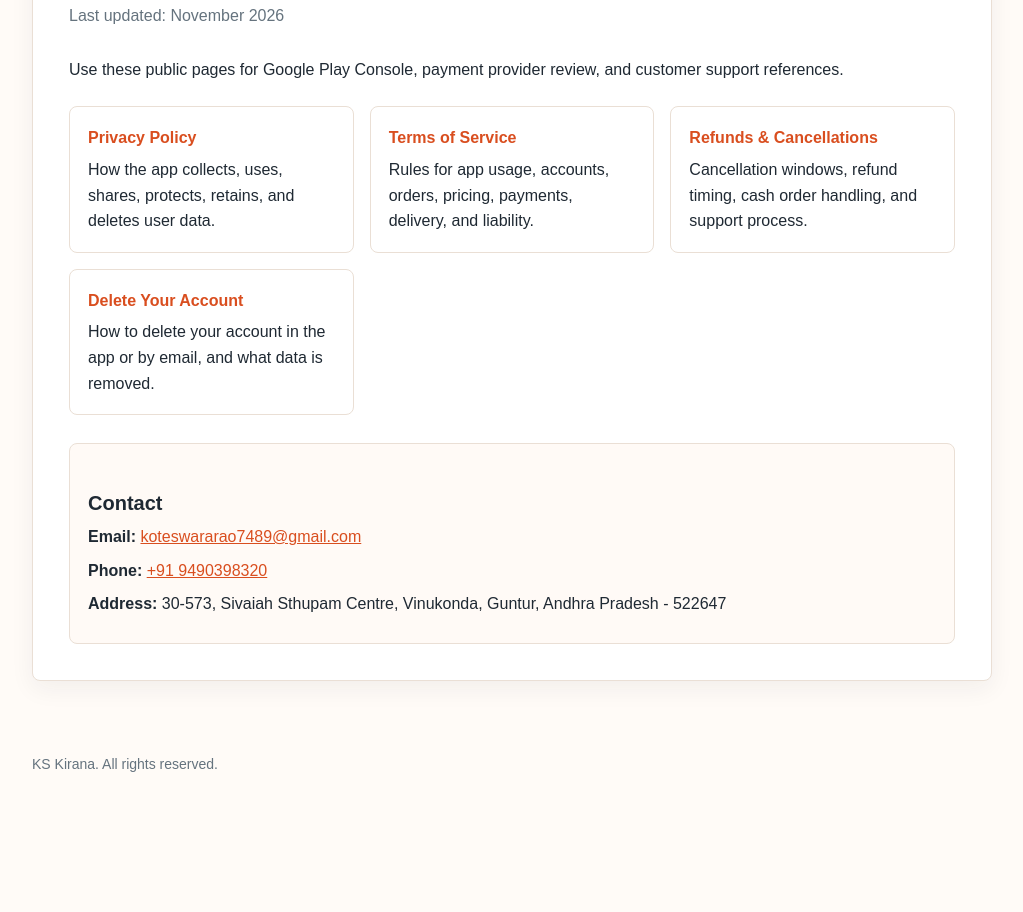
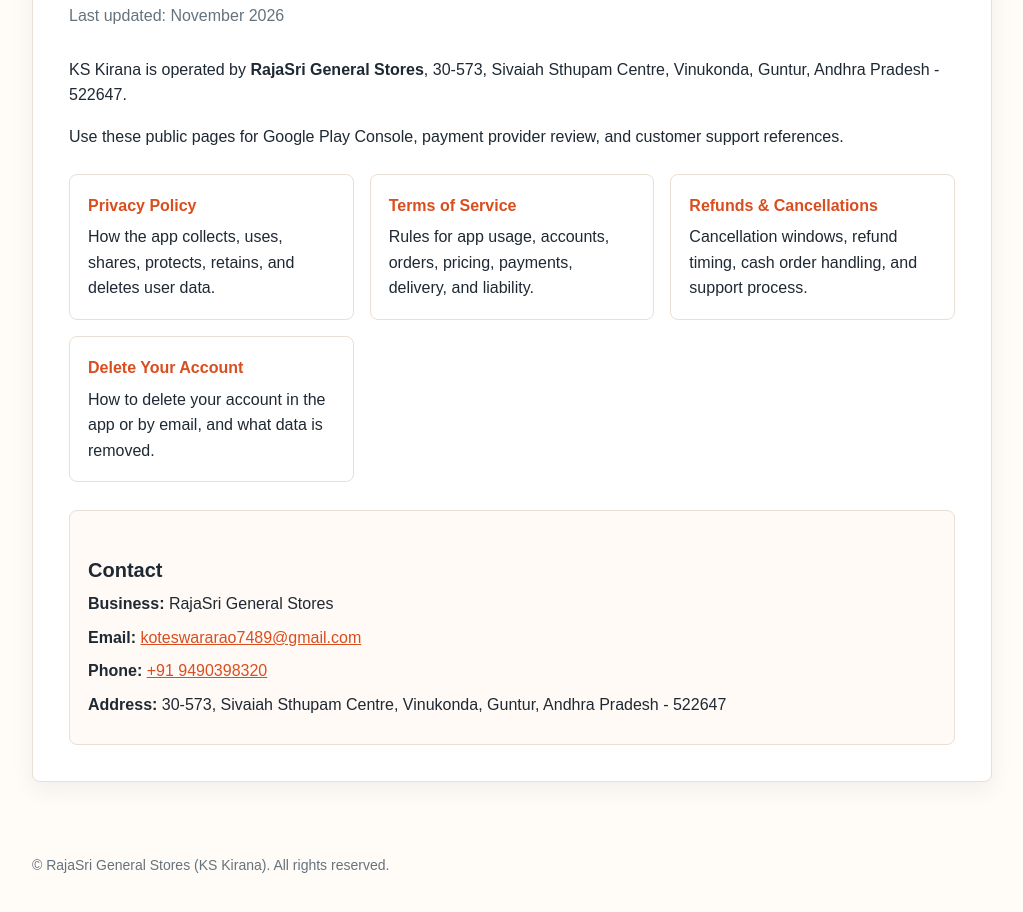
Before and after one commit to Hanuman42109/vnk-policies, a plain HTML site: page index.html in a window 1280 px wide. Shown: the part 282-1194 px from the top of the page, without its empty margins (128-1151 px from the left). Before the commit the page ends 1097 px from the top, so only its background shows below. Drawn offline with Linux system fonts and the light colour scheme.

Commit message:
Name RajaSri General Stores as the business that operates KS Kirana
Add the operator line and business address to every policy page, the
business name to the contact box, and a footer copyright for the
registered business, as Razorpay and Google Play expect.

Co-Authored-By: Claude Opus 5.5 <noreply@anthropic.com>

```diff
--- a/index.html
+++ b/index.html
@@ -25,6 +25,7 @@
       <section class="document">
         <h1>Policies</h1>
         <p class="updated">Last updated: November 2026</p>
+        <p class="operator">KS Kirana is operated by <strong>RajaSri General Stores</strong>, 30-573, Sivaiah Sthupam Centre, Vinukonda, Guntur, Andhra Pradesh - 522647.</p>
         <p>Use these public pages for Google Play Console, payment provider review, and customer support references.</p>
 
         <div class="cards">
@@ -48,6 +49,7 @@
 
         <div class="contact-box">
           <h2>Contact</h2>
+          <p><strong>Business:</strong> RajaSri General Stores</p>
           <p><strong>Email:</strong> <a href="mailto:koteswararao7489@gmail.com">koteswararao7489@gmail.com</a></p>
           <p><strong>Phone:</strong> <a href="tel:+919490398320">+91 9490398320</a></p>
           <p><strong>Address:</strong> 30-573, Sivaiah Sthupam Centre, Vinukonda, Guntur, Andhra Pradesh - 522647</p>
@@ -56,7 +58,7 @@
     </main>
 
     <footer class="site-footer">
-      KS Kirana. All rights reserved.
+      &copy; RajaSri General Stores (KS Kirana). All rights reserved.
     </footer>
   </body>
 </html>
```
Also changed, not shown: delete-account.html (+2 -1 lines), privacy.html (+2 -1 lines), refund-cancellation.html (+2 -1 lines), terms.html (+2 -1 lines).
